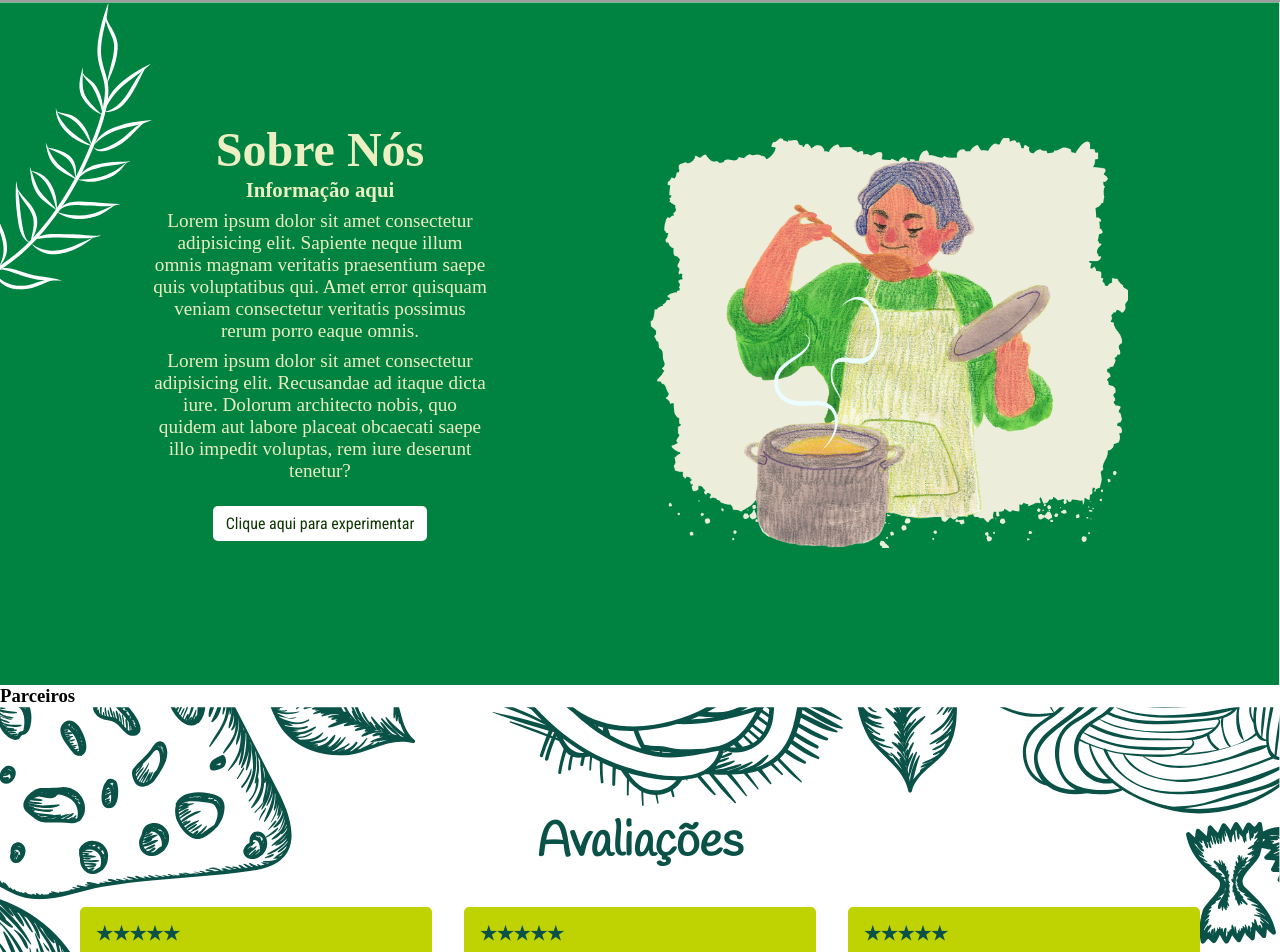
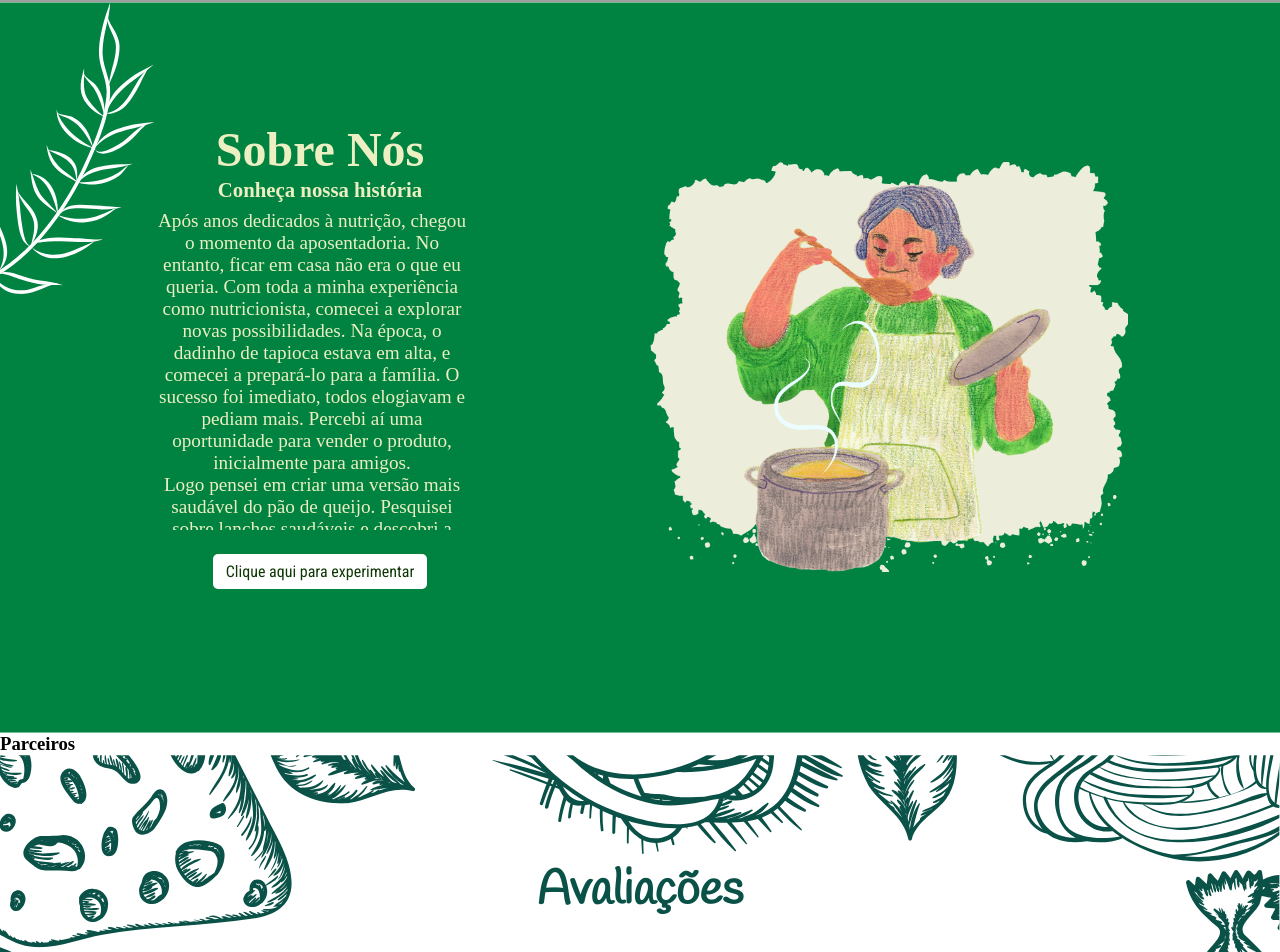
Before and after one commit to yagovysk/Projeto-NutrieLeve, a React (Vite) app: page / in a window 1280 px wide. Shown: the part 1914-2866 px from the top of the page. Built offline with nearby package versions, Linux system fonts and the light colour scheme; grey boxes are pictures that could not be loaded; a web font is replaced by a local one.

Commit message:
add scroll

```diff
--- a/src/Pages/Home/Components-home/Sobre/Sobre.css
+++ b/src/Pages/Home/Components-home/Sobre/Sobre.css
@@ -16,7 +16,6 @@
   justify-content: center;
   align-items: center;
   color: #ebefc1;
-
   gap: 0.5rem;
 }
 .article-about h2 {
@@ -37,6 +36,11 @@
   text-align: center;
   font-size: 1.2rem;
   gap: 0.5rem;
+}
+.scrollable-text {
+  max-height: 20rem;
+  overflow-y: scroll;
+  padding-right: 1rem; /* Add some padding to avoid text getting hidden by scrollbar */
 }
 .about-button {
   display: flex;
@@ -67,4 +71,7 @@
     border-radius: 15px;
     padding: 1rem 0;
   }
+  .scrollable-text {
+    max-height: 15rem; /* Adjust height for mobile */
+  }
 }
--- a/src/Pages/Home/Components-home/Sobre/Sobre.jsx
+++ b/src/Pages/Home/Components-home/Sobre/Sobre.jsx
@@ -6,20 +6,48 @@ export function Sobre() {
     <section id="about" className="section-about">
       <article className="article-about">
         <h2>Sobre Nós</h2>
-        <h3>Informação aqui</h3>
+        <h3>Conheça nossa história</h3>
         <div className="about-texts">
-          <p>
-            Lorem ipsum dolor sit amet consectetur adipisicing elit. Sapiente
-            neque illum omnis magnam veritatis praesentium saepe quis
-            voluptatibus qui. Amet error quisquam veniam consectetur veritatis
-            possimus rerum porro eaque omnis.
-          </p>
-          <p>
-            Lorem ipsum dolor sit amet consectetur adipisicing elit. Recusandae
-            ad itaque dicta iure. Dolorum architecto nobis, quo quidem aut
-            labore placeat obcaecati saepe illo impedit voluptas, rem iure
-            deserunt tenetur?
-          </p>
+          <div className="scrollable-text">
+            <p>
+              Após anos dedicados à nutrição, chegou o momento da aposentadoria.
+              No entanto, ficar em casa não era o que eu queria. Com toda a
+              minha experiência como nutricionista, comecei a explorar novas
+              possibilidades. Na época, o dadinho de tapioca estava em alta, e
+              comecei a prepará-lo para a família. O sucesso foi imediato, todos
+              elogiavam e pediam mais. Percebi aí uma oportunidade para vender o
+              produto, inicialmente para amigos.
+            </p>
+            <p>
+              Logo pensei em criar uma versão mais saudável do pão de queijo.
+              Pesquisei sobre lanches saudáveis e descobri a coxinha protéica
+              sem glúten e sem lactose. Foi nesse momento que decidi seguir
+              trabalhando com lanches saudáveis. As oportunidades começaram a
+              surgir e fiz parceria com outra nutricionista, que trouxe ideias
+              inovadoras, dando origem à Nutri e Leve.
+            </p>
+            <p>
+              Nossa empresa se destacou ao oferecer opções deliciosas que
+              atendem a diversas restrições alimentares, como bolos sem glúten e
+              sem lactose. Meus filhos sempre me encorajaram, relatando a
+              dificuldade que eles e os amigos tinham em encontrar produtos
+              gostosos, saudáveis e acessíveis. Meu marido também dizia que era
+              difícil encontrar produtos como os nossos.
+            </p>
+            <p>
+              Com o tempo, percebi que poderíamos expandir nosso leque de
+              produtos, incluindo marmitas saudáveis. Novamente, a família e os
+              amigos foram os primeiros consumidores, e o feedback foi
+              excelente. Essa expansão reforçou nosso compromisso em oferecer
+              soluções alimentares que contribuem para o bem-estar e a saúde dos
+              nossos clientes.
+            </p>
+            <p>
+              Nossos produtos não são apenas uma opção, mas uma ferramenta para
+              transformar hábitos e vidas. Obrigado por fazer parte dessa
+              jornada conosco.
+            </p>
+          </div>
         </div>
         <div className="about-button">
           <a href="" target="blank">
@@ -27,7 +55,7 @@ export function Sobre() {
           </a>
         </div>
       </article>
-      <img src={photo} alt="" />
+      <img src={photo} alt="Sobre nós" />
     </section>
   );
 }
```
